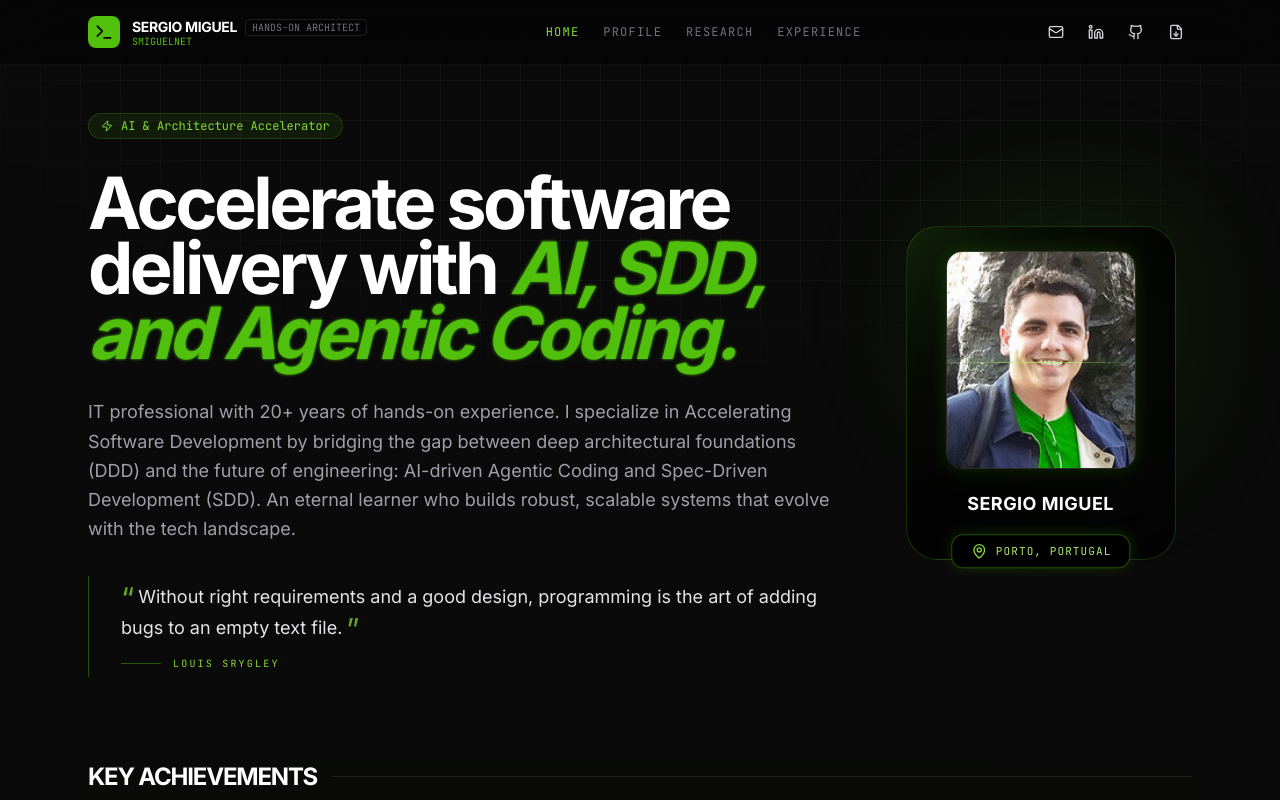
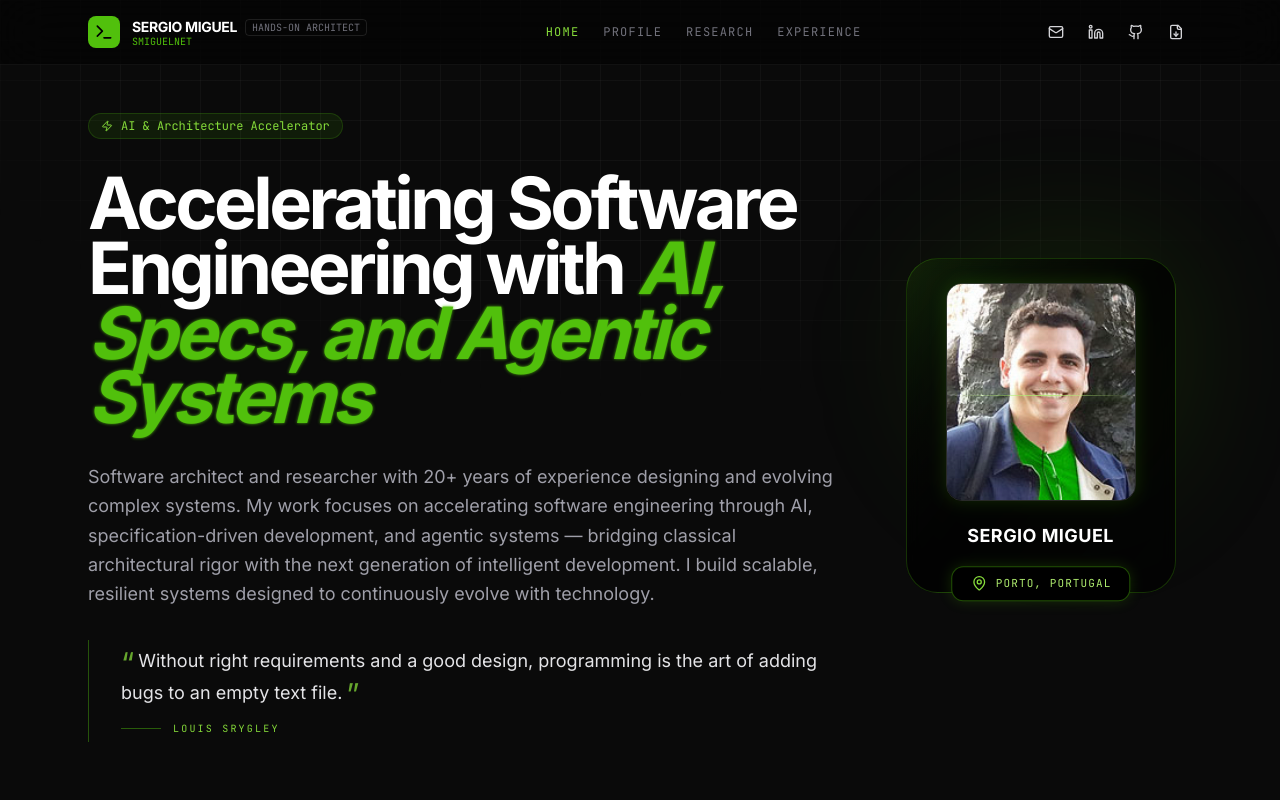
Before and after one commit to smiguelnet/website, a React (Vite) app: page / in a window 1280 px wide. Shown: the top 800 px of the page. Built offline with nearby package versions, Linux system fonts and the light colour scheme.

Commit message:
chore: update topbar

```diff
--- a/src/App.tsx
+++ b/src/App.tsx
@@ -568,7 +568,7 @@ export default function App() {
                       transition={{ duration: 0.8, delay: 0.2 }}
                       className='text-5xl md:text-7xl font-bold text-white tracking-tighter leading-[0.9] max-w-4xl'
                     >
-                      Accelerate software delivery with{' '}
+                      Accelerating Software Engineering with{' '}
                       <motion.span
                         animate={{
                           textShadow: ['0 0 0px #51c00c', '0 0 10px #51c00c', '0 0 0px #51c00c'],
@@ -580,7 +580,7 @@ export default function App() {
                         }}
                         className='text-emerald-500 italic'
                       >
-                        AI, SDD, and Agentic Coding.
+                        AI, Specs, and Agentic Systems
                       </motion.span>
                     </motion.h2>
 
--- a/src/constants.ts
+++ b/src/constants.ts
@@ -9,7 +9,7 @@ export const RESUME_DATA = {
   website: 'www.smiguel.net',
   photo: 'assets/images/photo.jpg', // Placeholder - user can update if path is different
   about:
-    'IT professional with 20+ years of hands-on experience. I specialize in Accelerating Software Development by bridging the gap between deep architectural foundations (DDD) and the future of engineering: AI-driven Agentic Coding and Spec-Driven Development (SDD). An eternal learner who builds robust, scalable systems that evolve with the tech landscape.',
+    'Software architect and researcher with 20+ years of experience designing and evolving complex systems. My work focuses on accelerating software engineering through AI, specification-driven development, and agentic systems — bridging classical architectural rigor with the next generation of intelligent development. I build scalable, resilient systems designed to continuously evolve with technology.',
   quote: {
     text: 'Without right requirements and a good design, programming is the art of adding bugs to an empty text file.',
     author: 'Louis Srygley',
```
